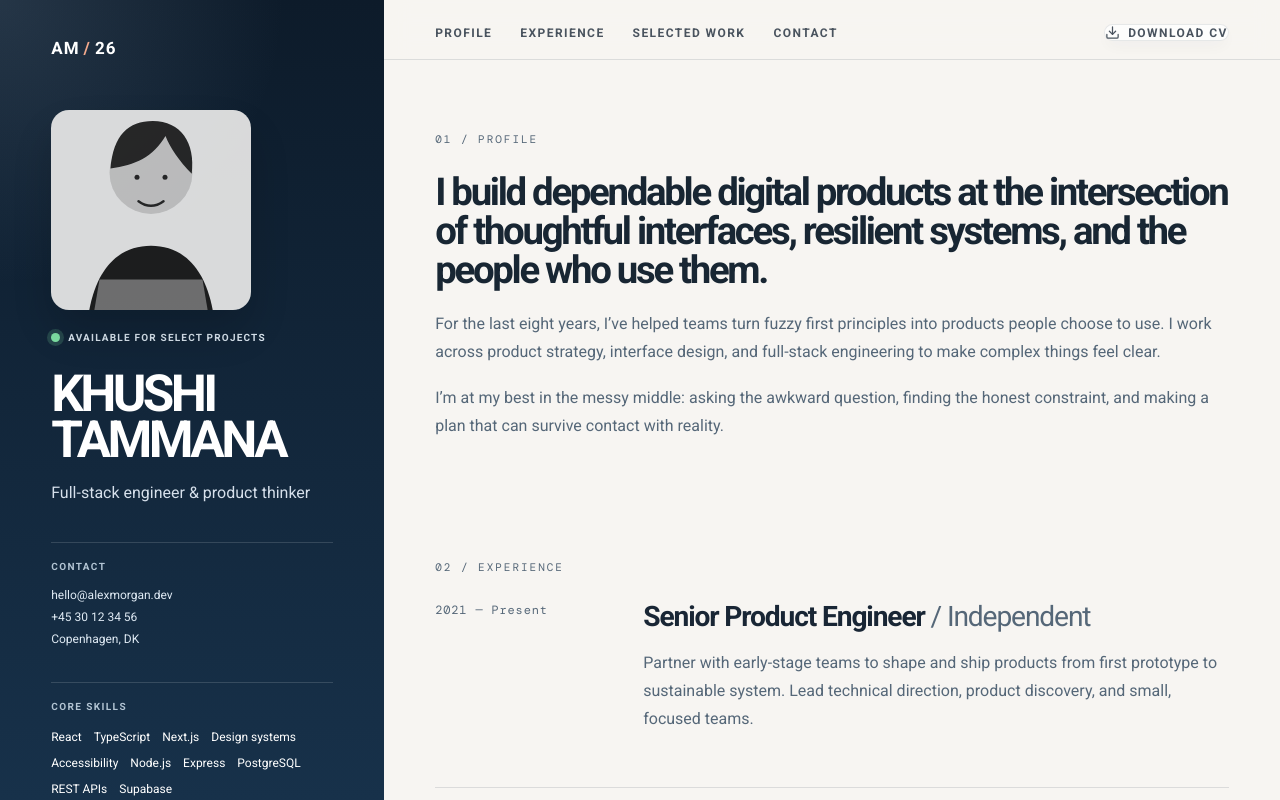
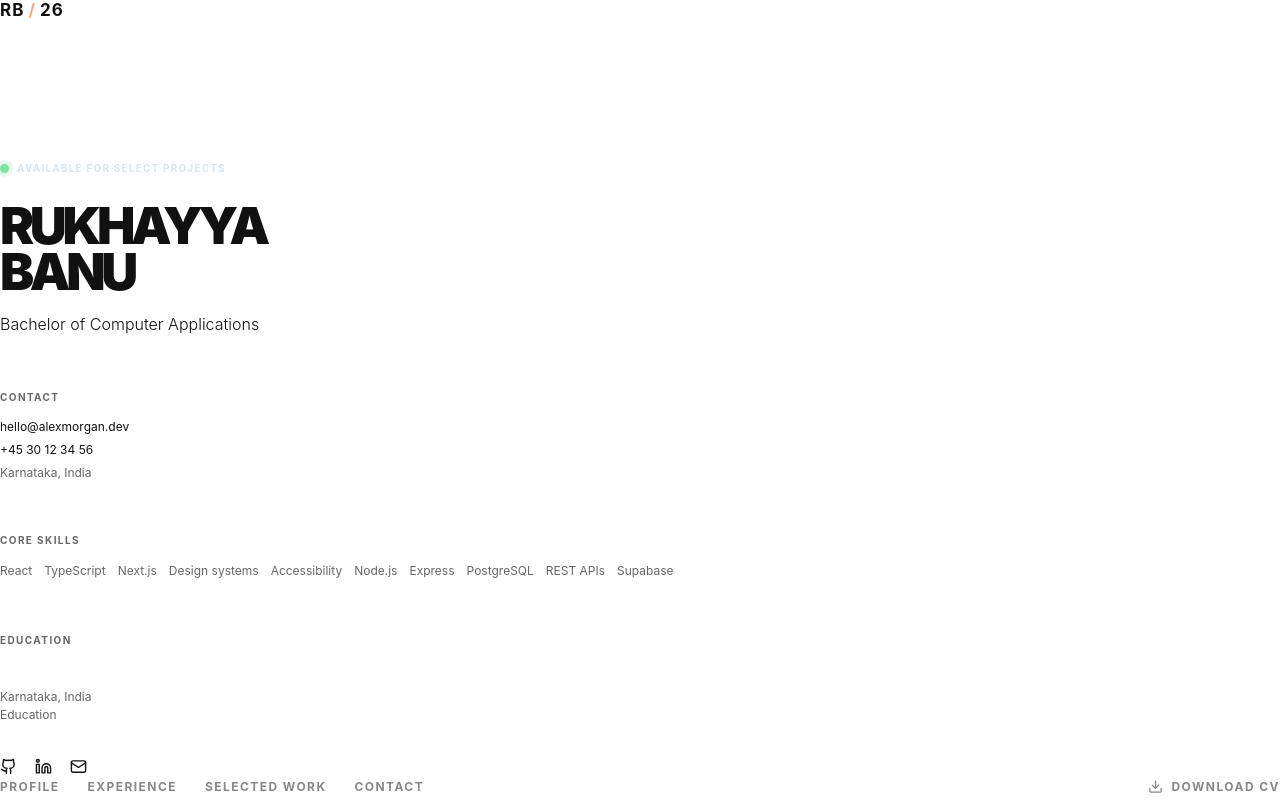
Before and after one commit to KHUSHITAMMANA/Portfolio-, a React (Vite) app in the folder client/: page / in a window 1280 px wide. Shown: the top 800 px of the page. Built offline with nearby package versions, Linux system fonts and the light colour scheme.

Commit message:
Update portfolio identity and Swiss typography

```diff
--- a/client/index.html
+++ b/client/index.html
@@ -3,8 +3,8 @@
   <head>
     <meta charset="UTF-8" />
     <meta name="viewport" content="width=device-width, initial-scale=1.0" />
-    <meta name="description" content="The portfolio of Alex Morgan, a product-minded full-stack engineer." />
-    <title>Alex Morgan / Full-stack engineer</title>
+    <meta name="description" content="The portfolio of Rukhayya Banu, a Bachelor of Computer Applications graduate." />
+    <title>Rukhayya Banu / BCA</title>
   </head>
   <body><div id="root"></div><script type="module" src="/src/main.jsx"></script></body>
 </html>
--- a/client/src/App.jsx
+++ b/client/src/App.jsx
@@ -90,14 +90,14 @@ function App() {
     <div className="resume-shell">
       <aside className="sidebar">
         <div className="sidebar-top">
-          <a className="wordmark" href="#top">AM<span>/</span>26</a>
+          <a className="wordmark" href="#top">RB<span>/</span>26</a>
           <button className="menu-toggle" aria-label="Toggle navigation" onClick={() => setMenuOpen(!menuOpen)}>
             {menuOpen ? <X size={20} /> : <Menu size={20} />}
           </button>
         </div>
 
         <div className="sidebar-profile">
-          <img src="/assets/profile.svg" alt="Portrait of Alex Morgan" />
+          <img src="/assets/profile.svg" alt="Portrait of Rukhayya Banu" />
           <p className="availability"><span className="availability-dot" /> {profile.availability}</p>
           <h1>
             {profile.name.split(' ')[0]}<br />
--- a/client/src/data.js
+++ b/client/src/data.js
@@ -1,7 +1,7 @@
 export const profile = {
-  name: 'KHUSHI TAMMANA',
-  role: 'Full-stack engineer / Product-minded builder',
-  title: 'Full-stack engineer & product thinker',
+  name: 'RUKHAYYA BANU',
+  role: 'BCA / Computer Applications',
+  title: 'Bachelor of Computer Applications',
   summary:
     'I build dependable digital products at the intersection of thoughtful interfaces, resilient systems, and the people who use them.',
   tagline:
@@ -9,11 +9,11 @@ export const profile = {
   availability: 'Available for select projects',
   email: 'hello@alexmorgan.dev',
   phone: '+45 30 12 34 56',
-  location: 'Copenhagen, DK',
+  location: 'Karnataka, India',
   socials: [
     { label: 'GitHub', href: 'https://github.com' },
     { label: 'LinkedIn', href: 'https://linkedin.com' },
-    { label: 'Email Alex', href: 'mailto:hello@alexmorgan.dev' },
+    { label: 'Email Rukhayya', href: 'mailto:hello@alexmorgan.dev' },
   ],
 };
 
@@ -82,13 +82,13 @@ export const projects = [
 ];
 
 export const education = {
-  degree: 'MSc, Human-Centered Computing',
-  school: 'IT University of Copenhagen',
-  period: '2014 — 2016',
+  degree: 'BCA, Computer Applications',
+  school: 'Karnataka, India',
+  period: 'Education',
 };
 
 export const contact = {
   email: 'hello@alexmorgan.dev',
   phone: '+45 30 12 34 56',
-  location: 'Copenhagen, DK',
+  location: 'Karnataka, India',
 };
--- a/client/src/styles.css
+++ b/client/src/styles.css
@@ -607,3 +607,51 @@ img {
     padding: 22px 7vw 30px;
   }
 }
+
+/* Swiss typographic override */
+:root {
+  --navy: #111111;
+  --navy-soft: #111111;
+  --paper: #ffffff;
+  --panel: #ffffff;
+  --line: transparent;
+  --text: #111111;
+  --muted: #666666;
+  --accent: #111111;
+  --accent-soft: #ffffff;
+  --shadow: none;
+}
+
+body { background: #ffffff; color: #111111; font-family: 'Inter', Helvetica, Arial, sans-serif; }
+.resume-shell { display: block; }
+.sidebar { position: relative; min-height: auto; height: auto; padding: 30px var(--space) 8vh; background: #ffffff; color: #111111; }
+.sidebar-profile { margin-top: 15vh; }
+.sidebar-profile img { display: none; }
+.sidebar h1 { font-weight: 900; letter-spacing: -0.085em; }
+.sidebar-title { color: #111111; font-weight: 300; }
+.sidebar-block { border-top: 0; color: #111111; }
+.sidebar-block h2 { color: #666666; }
+.sidebar-block a:hover, .sidebar-social a:hover { color: #666666; }
+.sidebar-block span, .education span { color: #666666; }
+.sidebar-social { color: #111111; }
+.main-nav { padding: 30px var(--space) 22px; background: #ffffff; border-bottom: 0; }
+.main-nav button { color: #666666; }
+.download-link { padding: 0; border: 0; background: #ffffff; box-shadow: none; }
+.download-link:hover { border-color: transparent; color: #666666; transform: none; }
+.intro-section, .content-section, .contact-section { padding-top: 13vh; padding-bottom: 7vh; }
+.section-label, .date, .work-type { color: #666666; }
+.intro-section h2, .experience-list h3, .work-item h3, .contact-panel h2 { font-weight: 800; letter-spacing: -0.075em; }
+.intro-section p, .content-section p, .contact-panel p, .experience-list p, .work-item p { color: #666666; font-weight: 300; }
+.experience-list { gap: 64px; }
+.experience-list article, .work-item { border-top: 0; padding: 0; }
+.work-list { gap: 64px; }
+.work-number { color: #111111; opacity: 1; font-weight: 900; }
+.work-meta { color: #666666; }
+.work-meta span { color: #666666; }
+.work-meta strong { color: #111111; }
+.contact-panel { padding: 0; background: #ffffff; border: 0; border-radius: 0; box-shadow: none; }
+.field input, .field textarea { border: 0; border-radius: 0; background: #ffffff; box-shadow: none; }
+.field input:focus, .field textarea:focus { border-color: transparent; box-shadow: 0 2px 0 #111111; }
+.submit-button { padding: 0; border-radius: 0; background: #ffffff; color: #111111; box-shadow: none; }
+.status, .status.success, .status.error { padding: 0; border-radius: 0; background: #ffffff; color: #666666; }
+.site-footer { border-top: 0; color: #666666; }
```
